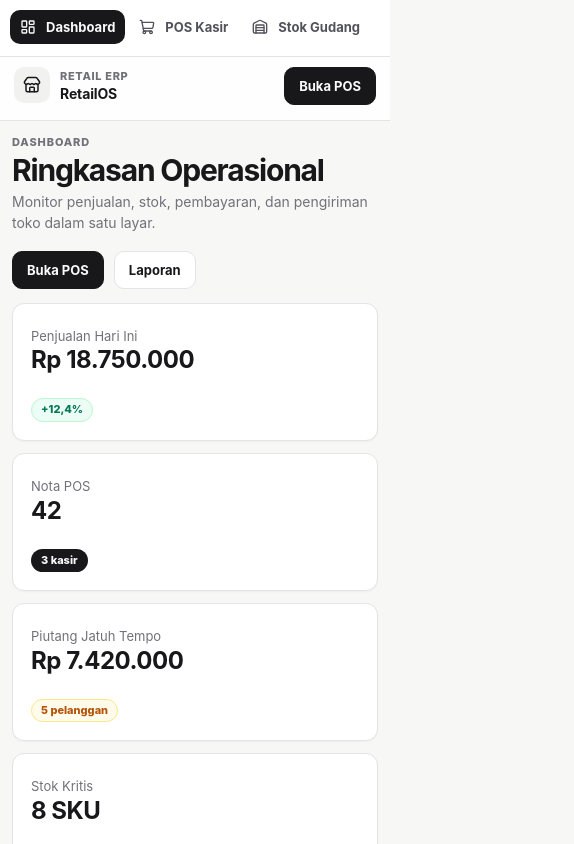
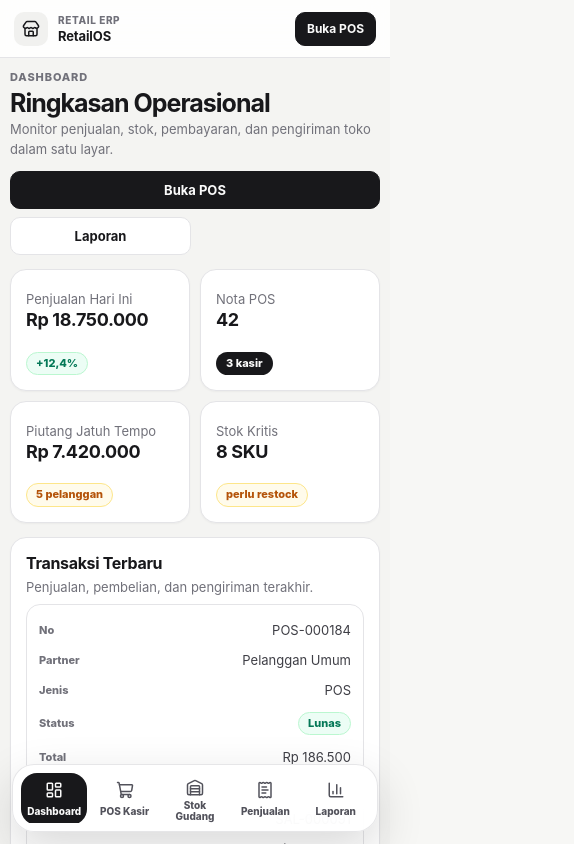
Before and after one commit to solivatestudio/demo-erp-retail, a Next.js app: page / in a window 390 px wide. Shown: the top 844 px of the page, 574 px wide, since content can reach past the window. Built offline with nearby package versions, Linux system fonts and the light colour scheme.

Commit message:
style: improve mobile ERP app layout
Co-authored-by: hmad28 <email1.hammad@gmail.com>

```diff
--- a/app/globals.css
+++ b/app/globals.css
@@ -1012,58 +1012,379 @@ a:focus-visible {
 }
 
 @media (max-width: 980px) {
-  .app-shell { grid-template-columns: 1fr; height: auto; min-height: 100vh; overflow: visible; }
+  body { background: #f4f4f2; }
+
+  .app-shell {
+    grid-template-columns: 1fr;
+    height: auto;
+    min-height: 100vh;
+    overflow: visible;
+  }
+
   .app-sidebar {
-    height: auto;
+    position: fixed;
+    left: 12px;
+    right: 12px;
+    bottom: 12px;
+    z-index: 40;
+    height: 68px;
     overflow: hidden;
-    border-right: 0;
-    border-bottom: 1px solid var(--border);
-    padding: 10px;
+    border: 1px solid rgba(228, 228, 231, .92);
+    border-radius: 22px;
+    background: rgba(255, 255, 255, .92);
+    backdrop-filter: blur(18px);
+    box-shadow: 0 18px 48px rgba(24, 24, 27, .16);
+    padding: 8px;
   }
+
   .sidebar-brand,
   .sidebar-context,
   .sidebar-footer { display: none; }
+
   .sidebar-nav {
-    display: flex;
-    overflow-x: auto;
-    padding-bottom: 2px;
+    height: 100%;
+    display: grid;
+    grid-template-columns: repeat(5, 1fr);
+    gap: 4px;
+    overflow: hidden;
   }
-  .sidebar-nav a { flex: 0 0 auto; }
-  .app-main { height: auto; min-height: calc(100vh - 55px); overflow: visible; }
-  .app-content { overflow: visible; }
+
+  .sidebar-nav a.mobile-secondary { display: none; }
+
+  .sidebar-nav a {
+    min-height: 0;
+    height: 52px;
+    display: grid;
+    place-items: center;
+    gap: 3px;
+    padding: 6px 3px;
+    border-radius: 16px;
+    font-size: 10px;
+    line-height: 1.1;
+    text-align: center;
+    font-weight: 820;
+  }
+
+  .sidebar-nav a svg { width: 18px; height: 18px; }
+
+  .app-main {
+    height: auto;
+    min-height: 100vh;
+    overflow: visible;
+  }
+
+  .app-content {
+    overflow: visible;
+    padding-bottom: 94px;
+  }
+
   .global-search { display: none; }
+
   .kpi-grid,
   .module-stats { grid-template-columns: repeat(2, minmax(0, 1fr)); }
+
   .dashboard-grid,
   .module-layout,
   .pos-page { grid-template-columns: 1fr; }
+
   .span-7,
   .span-5 { grid-column: span 1; }
+
   .cart-panel { height: auto; }
 }
 
 @media (max-width: 640px) {
-  .app-header { height: auto; min-height: 64px; padding: 10px 14px; align-items: flex-start; }
+  .app-header {
+    position: sticky;
+    top: 0;
+    z-index: 35;
+    height: 58px;
+    min-height: 58px;
+    padding: 0 14px;
+    align-items: center;
+  }
+
+  .app-title-icon {
+    width: 34px;
+    height: 34px;
+  }
+
+  .app-title span { font-size: 10px; }
+  .app-title strong { font-size: 13px; }
+
   .app-actions .ui-badge,
   .app-actions .ui-button-size--icon { display: none; }
+
+  .app-actions .ui-button {
+    height: 34px;
+    padding: 0 11px;
+    border-radius: 10px;
+    font-size: 12px;
+  }
+
   .dashboard-page,
-  .module-page { width: min(100% - 24px, 1180px); padding-top: 14px; }
-  .page-header { display: grid; }
-  .header-actions { justify-content: flex-start; }
+  .module-page {
+    width: min(100% - 20px, 1180px);
+    padding: 12px 0 18px;
+  }
+
+  .page-header {
+    display: grid;
+    gap: 12px;
+    margin-bottom: 12px;
+  }
+
+  .page-header h1 {
+    font-size: 25px;
+  }
+
+  .page-header p {
+    font-size: 13px;
+  }
+
+  .header-actions {
+    display: grid;
+    grid-template-columns: 1fr 1fr;
+    justify-content: stretch;
+    gap: 8px;
+  }
+
+  .header-actions .ui-button:first-child {
+    grid-column: 1 / -1;
+  }
+
   .table-header,
   .table-tools { display: grid; width: 100%; }
+
   .table-search { width: 100%; }
   .row-actions { justify-content: flex-start; }
-  .kpi-grid,
-  .module-stats,
+
   .module-side-card .side-list,
   .crud-form,
   .cart-actions { grid-template-columns: 1fr; }
+
+  .kpi-grid {
+    grid-template-columns: repeat(2, minmax(0, 1fr));
+  }
+
+  .module-stats {
+    grid-template-columns: repeat(3, minmax(0, 1fr));
+    gap: 8px;
+  }
+
+  .kpi-grid,
+  .module-stats,
+  .dashboard-grid {
+    gap: 10px;
+  }
+
+  .ui-card {
+    border-radius: 16px;
+  }
+
+  .ui-card-header {
+    padding: 15px 15px 7px;
+  }
+
+  .ui-card-content {
+    padding: 12px 15px 15px;
+  }
+
+  .kpi-card .ui-card-title { font-size: 18px; }
+  .module-stats .ui-card-header { padding: 12px 10px 5px; }
+  .module-stats .ui-card-content { padding: 8px 10px 10px; }
+  .module-stats .ui-card-title { font-size: 16px; }
+  .module-stats .ui-card-description { font-size: 11px; }
+
+  .data-table table,
+  .data-table thead,
+  .data-table tbody,
+  .data-table tr,
+  .data-table td {
+    display: block;
+    width: 100%;
+  }
+
+  .data-table thead {
+    display: none;
+  }
+
+  .data-table tbody {
+    display: grid;
+    gap: 10px;
+  }
+
+  .data-table tr {
+    border: 1px solid var(--border);
+    border-radius: 14px;
+    background: #fff;
+    padding: 10px 12px;
+  }
+
+  .data-table td {
+    border-bottom: 0;
+    padding: 7px 0;
+    white-space: normal;
+    display: flex;
+    align-items: center;
+    justify-content: space-between;
+    gap: 14px;
+    font-size: 13px;
+  }
+
+  .data-table td::before {
+    content: attr(data-label);
+    color: var(--muted-foreground);
+    font-size: 11px;
+    font-weight: 850;
+    text-transform: capitalize;
+  }
+
+  .data-table td.right {
+    text-align: left;
+  }
+
+  .data-table td.right .row-actions {
+    margin-left: auto;
+  }
+
   .stock-row,
   .transaction-row { grid-template-columns: 1fr; }
+
   .stock-numbers { text-align: left; }
-  .pos-page { padding: 12px; }
-  .pos-toolbar { display: grid; }
-  .pos-selectors { justify-content: stretch; }
+
+  .shortcut-list a,
+  .finance-list div,
+  .side-list div {
+    border-radius: 14px;
+  }
+
+  .pos-page {
+    padding: 10px;
+    gap: 12px;
+  }
+
+  .cart-panel {
+    order: -1;
+  }
+
+  .cart-panel.is-empty {
+    order: 2;
+  }
+
+  .cart-empty {
+    min-height: 76px;
+  }
+
+  .cart-empty svg,
+  .cart-empty span {
+    display: none;
+  }
+
+  .pos-toolbar {
+    display: grid;
+    gap: 12px;
+  }
+
+  .pos-toolbar h1 {
+    font-size: 25px;
+  }
+
+  .pos-selectors {
+    display: grid;
+    justify-content: stretch;
+  }
+
   .pos-selectors select { width: 100%; }
+
+  .pos-filter {
+    gap: 10px;
+  }
+
+  .pos-search {
+    height: 44px;
+  }
+
+  .category-tabs {
+    flex-wrap: nowrap;
+    overflow-x: auto;
+    padding-bottom: 2px;
+  }
+
+  .category-tabs button {
+    flex: 0 0 auto;
+  }
+
+  .product-grid {
+    grid-template-columns: 1fr 1fr;
+    gap: 9px;
+  }
+
+  .product-tile {
+    min-height: 138px;
+    border-radius: 15px;
+    padding: 12px;
+  }
+
+  .product-topline {
+    align-items: flex-start;
+  }
+
+  .product-topline .ui-badge {
+    padding: 2px 7px;
+    font-size: 10px;
+  }
+
+  .product-tile strong {
+    font-size: 13px;
+  }
+
+  .product-tile small {
+    font-size: 11px;
+  }
+
+  .product-tile b {
+    font-size: 13px;
+  }
+
+  .cart-panel > .ui-card {
+    min-height: 0;
+  }
+
+  .cart-lines {
+    max-height: none;
+  }
+
+  .cart-summary input {
+    width: 145px;
+  }
+
+  .crud-overlay {
+    align-items: end;
+    padding: 0;
+  }
+
+  .crud-dialog {
+    width: 100%;
+    max-height: 86vh;
+    border-radius: 22px 22px 0 0;
+    border-left: 0;
+    border-right: 0;
+    border-bottom: 0;
+  }
+
+  .crud-actions {
+    position: sticky;
+    bottom: 0;
+    background: #fff;
+  }
+
+  .nota-modal {
+    width: 100%;
+    max-height: 92vh;
+  }
+
+  .nota-meta {
+    grid-template-columns: 1fr;
+  }
 }
--- a/components/DashboardClient.tsx
+++ b/components/DashboardClient.tsx
@@ -93,11 +93,11 @@ export default function DashboardClient() {
               <tbody>
                 {transactions.map((row) => (
                   <tr key={row.no}>
-                    <td>{row.no}</td>
-                    <td>{row.customer}</td>
-                    <td>{row.channel}</td>
-                    <td><Badge variant={row.status === "Lunas" ? "success" : "outline"}>{row.status}</Badge></td>
-                    <td className="right">{formatRupiah(row.amount)}</td>
+                    <td data-label="No">{row.no}</td>
+                    <td data-label="Partner">{row.customer}</td>
+                    <td data-label="Jenis">{row.channel}</td>
+                    <td data-label="Status"><Badge variant={row.status === "Lunas" ? "success" : "outline"}>{row.status}</Badge></td>
+                    <td data-label="Total" className="right">{formatRupiah(row.amount)}</td>
                   </tr>
                 ))}
               </tbody>
@@ -148,11 +148,11 @@ export default function DashboardClient() {
               <tbody>
                 {inventory.map((row) => (
                   <tr key={row.sku}>
-                    <td>{row.sku}</td>
-                    <td>{row.item}</td>
-                    <td>{row.location}</td>
-                    <td>{row.qty}</td>
-                    <td><Badge variant={row.status === "Aman" ? "success" : "warning"}>{row.status}</Badge></td>
+                    <td data-label="SKU">{row.sku}</td>
+                    <td data-label="Barang">{row.item}</td>
+                    <td data-label="Lokasi">{row.location}</td>
+                    <td data-label="Saldo">{row.qty}</td>
+                    <td data-label="Status"><Badge variant={row.status === "Aman" ? "success" : "warning"}>{row.status}</Badge></td>
                   </tr>
                 ))}
               </tbody>
--- a/components/DemoModulePage.tsx
+++ b/components/DemoModulePage.tsx
@@ -545,13 +545,13 @@ export default function DemoModulePage({ kind, title, description }: { kind: Dem
                 {rows.map((row, index) => (
                   <tr key={index}>
                     {config.columns.map((column) => (
-                      <td key={column}>
+                      <td key={column} data-label={column}>
                         {column === "status"
                           ? <Badge variant={badgeVariant(String(row[column]))}>{row[column]}</Badge>
                           : formatCell(column, row[column] ?? "-")}
                       </td>
                     ))}
-                    <td className="right">
+                    <td className="right" data-label="aksi">
                       <div className="row-actions">
                         <Button variant="ghost" size="sm" onClick={() => openEdit(row)}><Pencil size={14} /> Edit</Button>
                         <Button variant="ghost" size="sm" onClick={() => deleteRecord(row)}><Trash2 size={14} /> Hapus</Button>
--- a/components/PosClient.tsx
+++ b/components/PosClient.tsx
@@ -178,7 +178,7 @@ export default function PosClient() {
         </div>
       </section>
 
-      <aside className="cart-panel">
+      <aside className={`cart-panel ${cart.length === 0 ? "is-empty" : "has-items"}`}>
         <Card>
           <CardHeader>
             <div className="cart-heading">
--- a/components/Sidebar.tsx
+++ b/components/Sidebar.tsx
@@ -19,10 +19,10 @@ import {
 } from "lucide-react";
 
 const NAV = [
-  { href: "/", label: "Dashboard", icon: LayoutDashboard },
-  { href: "/pos", label: "POS Kasir", icon: ShoppingCart },
-  { href: "/inventory/stock", label: "Stok Gudang", icon: Warehouse },
-  { href: "/sales", label: "Penjualan", icon: ReceiptText },
+  { href: "/", label: "Dashboard", icon: LayoutDashboard, mobile: true },
+  { href: "/pos", label: "POS Kasir", icon: ShoppingCart, mobile: true },
+  { href: "/inventory/stock", label: "Stok Gudang", icon: Warehouse, mobile: true },
+  { href: "/sales", label: "Penjualan", icon: ReceiptText, mobile: true },
   { href: "/purchases", label: "Pembelian", icon: PackageOpen },
   { href: "/delivery", label: "Delivery", icon: Truck },
   { href: "/receivables", label: "Piutang", icon: CreditCard },
@@ -30,7 +30,7 @@ const NAV = [
   { href: "/master/products", label: "Produk & Harga", icon: Boxes },
   { href: "/inventory/repack", label: "Repack", icon: Repeat2 },
   { href: "/reprints", label: "Cetak Nota", icon: Printer },
-  { href: "/reports", label: "Laporan", icon: BarChart3 },
+  { href: "/reports", label: "Laporan", icon: BarChart3, mobile: true },
   { href: "/settings", label: "Pengaturan", icon: ClipboardList },
 ];
 
@@ -61,7 +61,7 @@ export default function Sidebar() {
           const Icon = item.icon;
 
           return (
-            <Link key={item.href} href={item.href} className={active ? "active" : ""}>
+            <Link key={item.href} href={item.href} className={`${active ? "active" : ""} ${item.mobile ? "mobile-primary" : "mobile-secondary"}`}>
               <Icon size={16} />
               <span>{item.label}</span>
             </Link>
--- a/components/ui/button.tsx
+++ b/components/ui/button.tsx
@@ -1,7 +1,6 @@
 "use client";
 
 import * as React from "react";
-import { Slot } from "@radix-ui/react-slot";
 import { cn } from "../../lib/utils/format";
 
 type ButtonVariant = "default" | "secondary" | "outline" | "ghost" | "destructive";
@@ -18,14 +17,21 @@ export function Button({
   variant = "default",
   size = "default",
   asChild = false,
+  children,
   ...props
 }: ButtonProps) {
-  const Comp = asChild ? Slot : "button";
+  const computedClassName = cn("ui-button", `ui-button--${variant}`, `ui-button-size--${size}`, className);
+
+  if (asChild && React.isValidElement(children)) {
+    const child = children as React.ReactElement<{ className?: string }>;
+    return React.cloneElement(child, {
+      className: cn(computedClassName, child.props.className),
+    });
+  }
 
   return (
-    <Comp
-      className={cn("ui-button", `ui-button--${variant}`, `ui-button-size--${size}`, className)}
-      {...props}
-    />
+    <button className={computedClassName} {...props}>
+      {children}
+    </button>
   );
 }
--- a/package.json
+++ b/package.json
@@ -9,7 +9,6 @@
     "lint": "next lint"
   },
   "dependencies": {
-    "@radix-ui/react-slot": "^1.3.3",
     "@supabase/ssr": "^0.12.5",
     "@supabase/supabase-js": "^2.112.4",
     "class-variance-authority": "^0.7.1",
```
Also changed, not shown: 1 other file (tests, documents, lock files or other folders).
